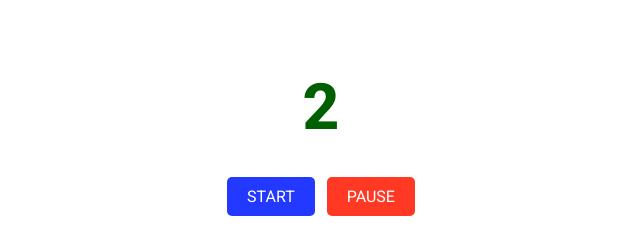
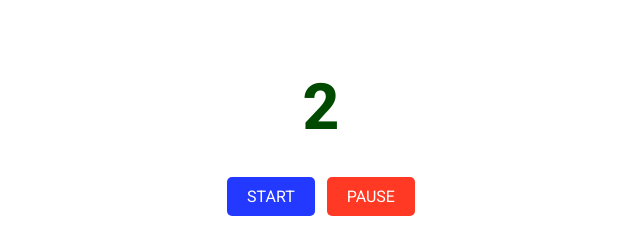
Before and after one commit to yuldoshevuz/timer, a plain HTML site: page index.html in a window 1280 px wide. Both pictures are taken after a click on the button "START". Shown: the part 257-497 px from the top of the page, 319-959 px from the left. Drawn offline with Linux system fonts and the light colour scheme.

Commit message:
styles have been condensed

```diff
--- a/index.html
+++ b/index.html
@@ -9,7 +9,7 @@
     </head>
     <body>
         <div class="container">
-            <h1 class="second" id="timer">0</h1>
+            <h1 class="timer" id="timer">0</h1>
             <div class="buttons">
                 <button class="btn btn-success hidden" id="restart-button">
                     RESTART
--- a/style.css
+++ b/style.css
@@ -6,7 +6,6 @@
     box-sizing: border-box;
     font-family: 'Roboto', sans-serif;
 }
-
 .container {
     max-width: 90%;
     width: 100%;
@@ -17,12 +16,11 @@
     justify-content: center;
     align-items: center;
 }
-
-.second {
+.timer {
     font-size: 4rem;
 }
 .green {
-    color: rgb(0, 95, 0);
+    color: rgb(0, 74, 0);
 }
 .buttons {
     margin-top: 2rem;
@@ -31,7 +29,6 @@
 .hidden {
     display: none;
 }
-
 .btn {
     font-size: 1rem;
     color: #fff;
```
